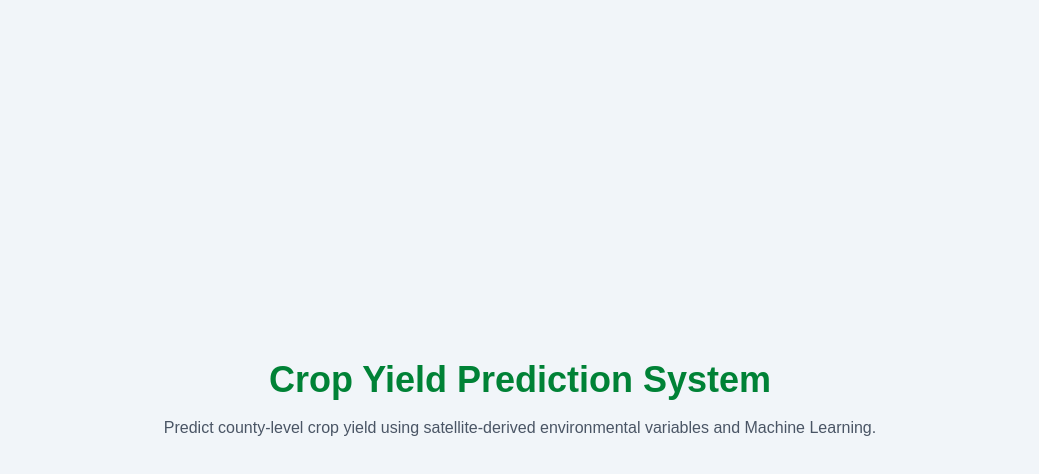
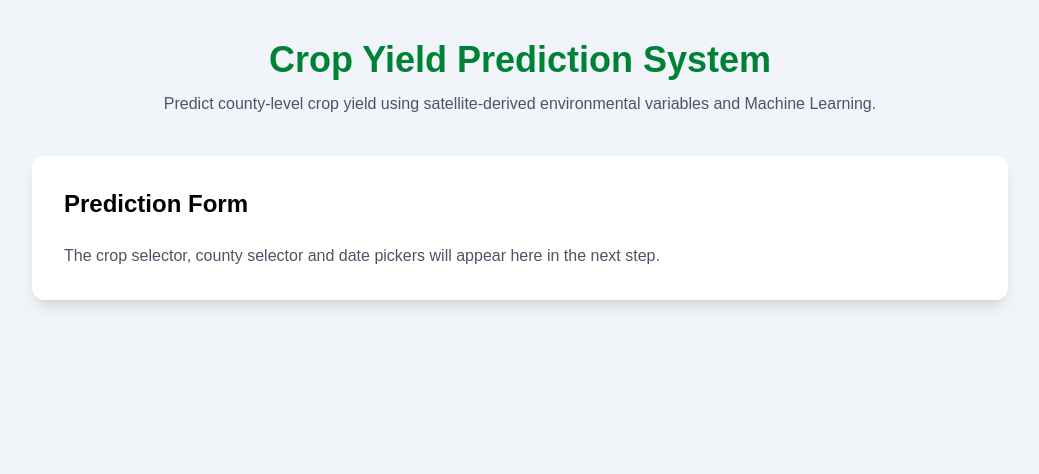
Before and after one commit to IyvonneAyoyi/Crop-Yield-Prediction-Kenya, a React app in the folder frontend/: page / in a window 1280 px wide. Shown: the top 474 px of the page, without its empty margins (120-1159 px from the left). Built offline with nearby package versions, Linux system fonts and the light colour scheme; the HTML template or start-up script is replaced by a standard one.

Commit message:
Create frontend home page structure with prediction form placeholder

```diff
--- a/frontend/src/components/PredictionForm.jsx
+++ b/frontend/src/components/PredictionForm.jsx
@@ -0,0 +1,18 @@
+function PredictionForm() {
+  return (
+    <div className="bg-white rounded-xl shadow-lg p-8">
+
+      <h2 className="text-2xl font-semibold mb-6">
+        Prediction Form
+      </h2>
+
+      <p className="text-gray-600">
+        The crop selector, county selector and date pickers
+        will appear here in the next step.
+      </p>
+
+    </div>
+  );
+}
+
+export default PredictionForm;
--- a/frontend/src/pages/Home.jsx
+++ b/frontend/src/pages/Home.jsx
@@ -1,15 +1,23 @@
+import PredictionForm from "../components/PredictionForm";
+
 function Home() {
   return (
-    <main className="min-h-screen flex items-center justify-center bg-slate-100">
-      <div className="text-center">
-        <h1 className="text-4xl font-bold text-green-700">
-          Crop Yield Prediction System
-        </h1>
+    <main className="min-h-screen bg-slate-100 py-10">
+      <div className="max-w-5xl mx-auto px-6">
 
-        <p className="mt-4 text-gray-600">
-          Predict county-level crop yield using satellite-derived environmental
-          variables and Machine Learning.
-        </p>
+        <div className="text-center mb-10">
+          <h1 className="text-4xl font-bold text-green-700">
+            Crop Yield Prediction System
+          </h1>
+
+          <p className="mt-3 text-gray-600">
+            Predict county-level crop yield using satellite-derived
+            environmental variables and Machine Learning.
+          </p>
+        </div>
+
+        <PredictionForm />
+
       </div>
     </main>
   );
```
